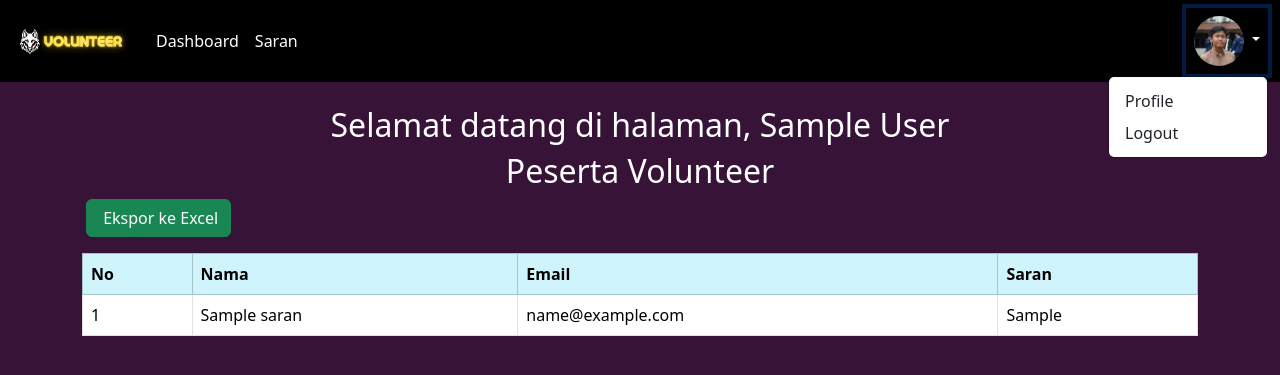
After one commit to bimadharma/PHP_Pendaftaran_volunteer, a PHP site: page /saran.php in a window 1280 px wide, after a click that opens the changed part. The commit adds this page. Shown: the top 375 px of the page. Run offline with PHP 8.4, Linux system fonts and the light colour scheme; the visitor is signed in with stand-in values (Sample User, id 1); tables that the repository leaves empty or names only in its code hold one stand-in row (values such as "Sample post").

Commit message:
login_dashboard

```diff
--- a/index.html
+++ b/index.html
@@ -106,7 +106,7 @@
         <h1 class="display-3 d-md-none">VOLUNTEER</h1>
 
         <p class="lead">Teamwork</p>
-        <a href="crud.php" class="btn btn-primary btn-lg">Daftar Sekarang</a>
+        <a href="dashboard.php" class="btn btn-primary btn-lg">Daftar Sekarang</a>
       </div>
     </div>
 
--- /dev/null
+++ b/saran.php
@@ -0,0 +1,160 @@
+<!doctype html>
+<html lang="en">
+
+<head>
+  <meta charset="utf-8">
+  <meta name="viewport" content="width=device-width, initial-scale=1">
+  <title>Bootstrap demo</title>
+  <link href="https://cdn.jsdelivr.net/npm/bootstrap@5.3.3/dist/css/bootstrap.min.css" rel="stylesheet" integrity="sha384-QWTKZyjpPEjISv5WaRU9OFeRpok6YctnYmDr5pNlyT2bRjXh0JMhjY6hW+ALEwIH" crossorigin="anonymous">
+</head>
+<style>
+  body {
+    background-color: #361337;
+    color: white;
+  }
+
+  @media (max-width: 768px) {
+  .table-responsive-sm {
+    overflow-x: auto;
+    -webkit-overflow-scrolling: touch;
+  }
+  .table {
+    white-space: nowrap;
+}
+
+}
+
+</style>
+
+<body>
+  <?php
+  session_start(); // Memulai session
+
+  // Memeriksa apakah pengguna sudah login dengan email
+  if (!isset($_SESSION['email'])) {
+    // Jika tidak ada session email, arahkan ke halaman login
+    header("Location: login.php");
+    exit();
+  }
+
+  ?>
+
+  <!-- Navbar -->
+  <nav class="navbar navbar-expand-lg navbar-dark bg-black">
+    <div class="container-fluid">
+      <!-- Logo -->
+      <a class="navbar-brand" href="dashboard.php">
+        <img src="assets/Volunteer.png" alt="Logo" width="120px;" class="d-inline-block align-text-top">
+      </a>
+
+      <!-- Toggle button for mobile view -->
+      <button class="navbar-toggler" type="button" data-bs-toggle="collapse" data-bs-target="#navbarNav" aria-controls="navbarNav" aria-expanded="false" aria-label="Toggle navigation">
+        <span class="navbar-toggler-icon"></span>
+      </button>
+
+      <!-- Navbar items -->
+      <div class="collapse navbar-collapse" id="navbarNav">
+        <ul class="navbar-nav me-auto mb-2 mb-lg-0">
+          <!-- Menu Dashboard -->
+          <li class="nav-item">
+            <a class="nav-link text-white active" aria-current="page" href="dashboard.php">Dashboard</a>
+          </li>
+
+          <!-- Menu Saran -->
+          <li class="nav-item">
+            <a class="nav-link text-white" href="saran.php">Saran</a>
+          </li>
+        </ul>
+
+        <!-- User Icon Dropdown -->
+        <ul class="navbar-nav ml-auto">
+          <li class="nav-item dropdown">
+            <a class="nav-link dropdown-toggle" href="#" id="navbarDropdown" role="button" data-bs-toggle="dropdown" aria-expanded="false">
+              <img src="assets/me.jpeg" alt="User" width="50" height="50" class="rounded-circle">
+            </a>
+            <ul class="dropdown-menu dropdown-menu-end " aria-labelledby="navbarDropdown">
+              <!-- Profile Option -->
+              <li><a class="dropdown-item" href="#">Profile</a></li>
+
+              <!-- Logout Option -->
+              <li><a class="dropdown-item" href="logout.php">Logout</a></li>
+            </ul>
+          </li>
+        </ul>
+      </div>
+    </div>
+  </nav>
+
+  <div class="container">
+    <br>
+    <h2>
+      <center>Selamat datang di halaman, <?php echo $_SESSION['nama']; ?></center>
+    </h2>
+    <h2>
+      <center>Peserta Volunteer </center>
+    </h2>
+    <?php
+    include "koneksi.php";
+
+    if (isset($_GET['id'])) {
+      $id = htmlspecialchars($_GET["id"]);
+
+      $sql = "delete from saran where id='$id'";
+      $hasil = mysqli_query($link, $sql);
+
+      if ($hasil) {
+        header("Location:saran.php");
+      } else {
+        echo "<div class='alert alert-denger'> Data Gagal dihapus.</div>";
+      }
+    }
+
+    ?>
+
+    <a href="export.php" target="_blank" class="btn btn-success ms-1"><i class="bi bi-file-earmark-spreadsheet-fill"></i>&nbsp;Ekspor ke Excel</a>
+
+    <div class="table-responsive-sm">
+      <table class="my-3 table table-bordered">
+        <thead>
+          <tr class="table-info">
+            <th scope="col">No</th>
+            <th scope="col">Nama</th>
+            <th scope="col">Email</th>
+            <th scope="col">Saran</th>
+          </tr>
+        </thead>
+
+        <?php
+        include_once 'koneksi.php';
+        $sql = "select * from saran order by id desc";
+
+        $hasil = mysqli_query($link, $sql);
+        $no = 0;
+        while ($data = mysqli_fetch_array($hasil)) {
+          $no++;
+
+
+        ?>
+          <tbody>
+            <tr>
+              <td><?php echo $no; ?></td>
+              <td><?php echo $data["nama"]; ?></td>
+              <td><?php echo $data["email"];   ?></td>
+              <td><?php echo $data["saran"];   ?></td>
+            </tr>
+          </tbody>
+        <?php
+        }
+        ?>
+      </table>
+
+    </div>
+  </div>
+
+
+  <script src="https://cdn.jsdelivr.net/npm/@popperjs/core@2.11.6/dist/umd/popper.min.js"></script>
+  <script src="https://cdn.jsdelivr.net/npm/bootstrap@5.3.0-alpha1/dist/js/bootstrap.min.js"></script>
+
+</body>
+
+</html>
```
Also changed, not shown: crud.php (deleted, +0 -108 lines), dashboard.php (added, +162 -0 lines), login.php (+8 -8 lines), peserta.sql (deleted, +0 -53 lines), tambah.php (+17 -2 lines), update.php (+17 -4 lines), assets/me.jpeg (added).
